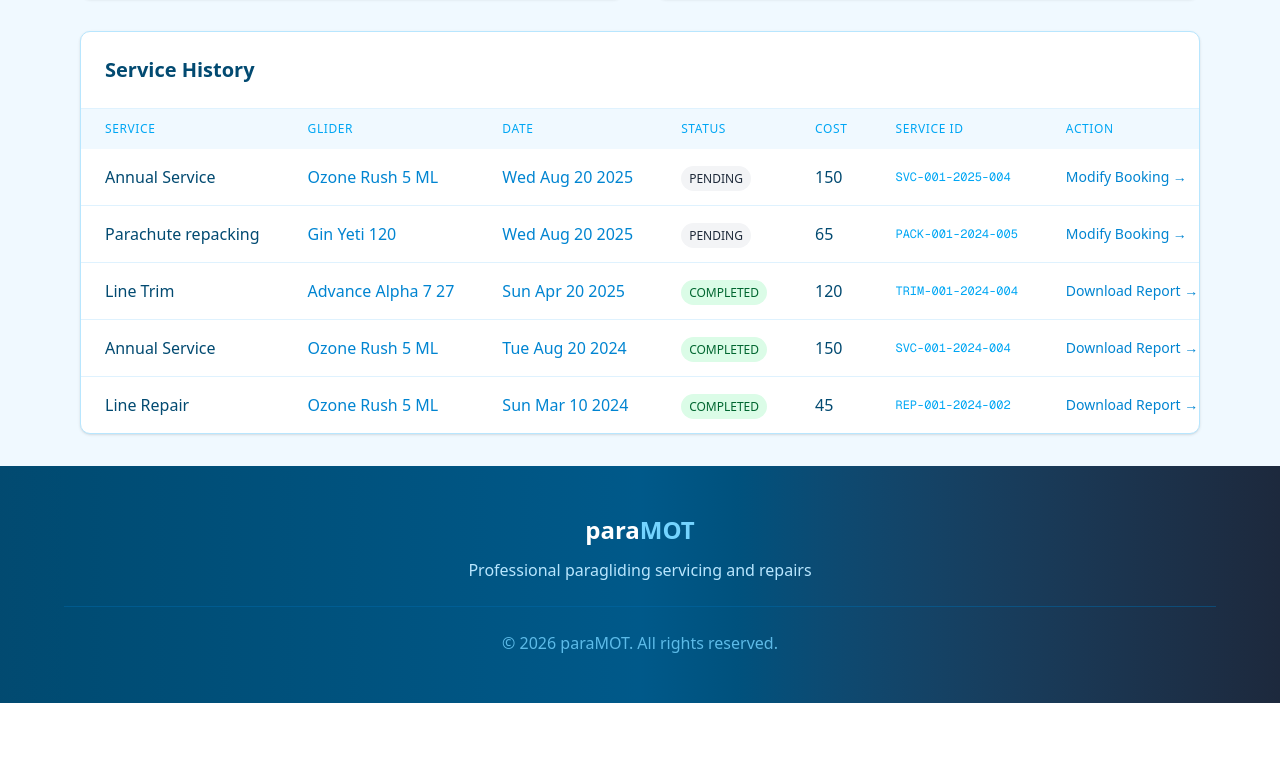
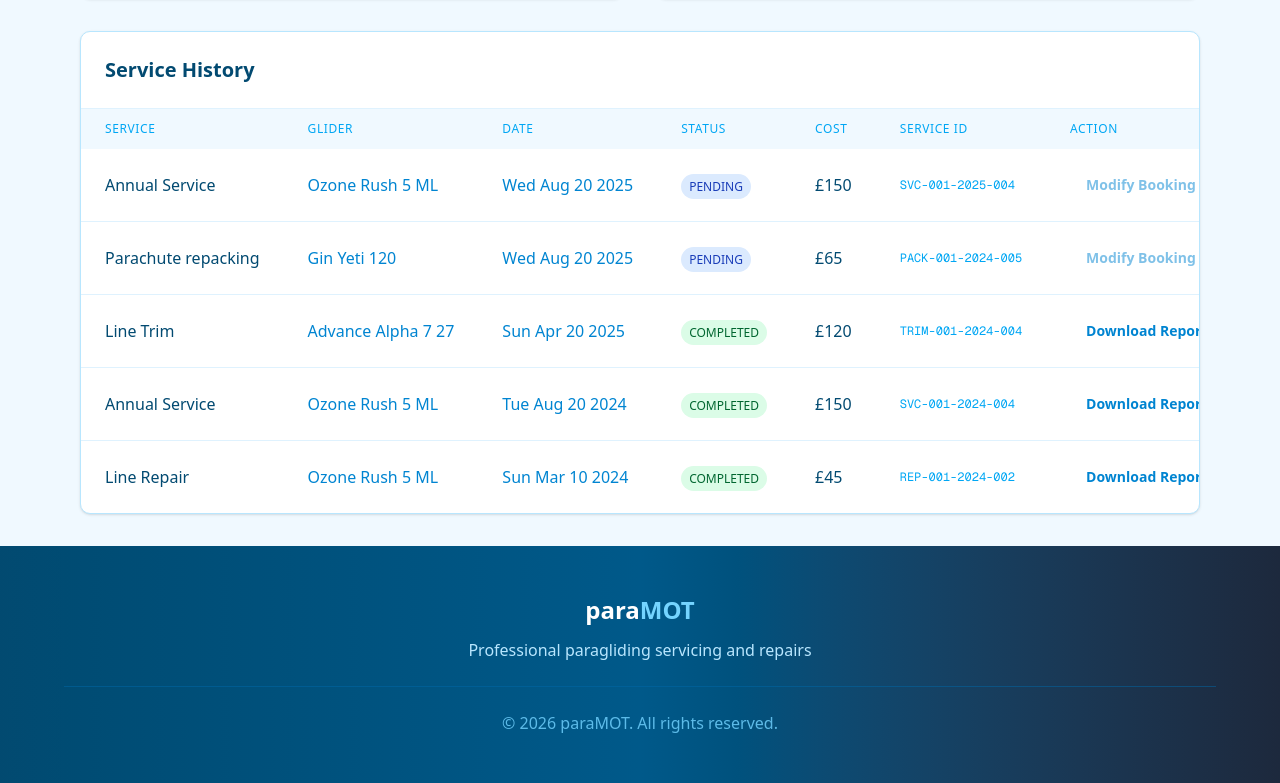
Before and after one commit to Skye-flyhigh/paramot-website, a Next.js app: page /dashboard in a window 1280 px wide. Shown: the part 809-1592 px from the top of the page. Before the commit the page ends 1512 px from the top, so only its background shows below. Built offline with nearby package versions, Linux system fonts and the light colour scheme; no server answers; sample sign-in values are in the browser's storage; what zod-form-data would draw is missing.

Commit message:
Booking modal management through a common hook

```diff
--- a/src/components/dashboard/BookingModal.tsx
+++ b/src/components/dashboard/BookingModal.tsx
@@ -120,7 +120,10 @@ export default function BookingModal({
               Service Type
             </label>
             <div className="space-y-3">
-              {serviceTypes.map((service) => (
+              {serviceTypes.map(
+                (
+                  service, // FIXME: not all the services apply to all the equipment types
+                ) => (
                   <label
                     key={service.value}
                     className="flex items-start space-x-3 cursor-pointer"
@@ -138,7 +141,8 @@ export default function BookingModal({
                       <div className="text-sm text-gray-600">{service.description}</div>
                     </div>
                   </label>
-              ))}
+                ),
+              )}
             </div>
           </div>
 
--- a/src/components/dashboard/DashboardCTA.tsx
+++ b/src/components/dashboard/DashboardCTA.tsx
@@ -1,43 +1,18 @@
 'use client';
 
-import { Customer, Equipment, ServiceRecords } from '@/lib/schema';
+import { Customer, Equipment } from '@/lib/schema';
 import { useState } from 'react';
 import { EquipmentPicker } from './EquipmentPicker';
 import { getCustomerEquipment } from '@/lib/mockData';
 import BookingModal from './BookingModal';
 import { Button } from '../ui/button';
-
-interface ModalState {
-  isOpen: boolean;
-  mode: 'picker' | 'booking' | null;
-  selectedService?: ServiceRecords;
-}
+import { useModal } from '@/hooks/useModal';
 
 export function DashboardCTA(customer: Customer) {
-  const [modalState, setModalState] = useState<ModalState>({
-    isOpen: false,
-    mode: null,
-  });
-
+  const { modalState, openModal, closeModal } = useModal();
   const [newEquipment, setNewEquipment] = useState<Equipment | null>(null);
 
   const equipmentList = getCustomerEquipment(customer.id);
-  // const newEquipement: Equipment = {}
-
-  const openModal = (mode: 'picker' | 'booking', service?: ServiceRecords) => {
-    setModalState({
-      isOpen: true,
-      mode,
-      selectedService: service,
-    });
-  };
-
-  const closeModal = () => {
-    setModalState({
-      isOpen: false,
-      mode: null,
-    });
-  };
 
   return (
     <div className="mt-6 flex gap-3 space-around">
--- a/src/components/dashboard/ServiceHistoryTable.tsx
+++ b/src/components/dashboard/ServiceHistoryTable.tsx
@@ -1,10 +1,10 @@
 'use client';
 
-import { useState } from 'react';
 import { ServiceRecords, Equipment } from '@/lib/schema';
 import { getStatusColor } from '@/lib/styling/services';
 import BookingModal from './BookingModal';
 import { Button } from '@/components/ui/button';
+import { useModal } from '@/hooks/useModal';
 
 export default function ServiceHistoryTable({
   serviceHistory,
@@ -13,29 +13,8 @@ export default function ServiceHistoryTable({
   serviceHistory: ServiceRecords[];
   equipment?: Equipment;
 }) {
-  const [modalState, setModalState] = useState<{
-    isOpen: boolean;
-    mode: 'create' | 'modify';
-    selectedService?: ServiceRecords;
-  }>({
-    isOpen: false,
-    mode: 'create',
-  });
+  const { modalState, openModal, closeModal } = useModal();
 
-  const openModal = (mode: 'create' | 'modify', service?: ServiceRecords) => {
-    setModalState({
-      isOpen: true,
-      mode,
-      selectedService: service,
-    });
-  };
-
-  const closeModal = () => {
-    setModalState({
-      isOpen: false,
-      mode: 'create',
-    });
-  };
   return (
     <div className="bg-white rounded-lg shadow-sm border border-sky-200 mt-8">
       <div className="p-6 border-b border-sky-100">
@@ -87,7 +66,7 @@ export default function ServiceHistoryTable({
                     {service.status}
                   </span>
                 </td>
-                <td className="px-6 py-4 whitespace-nowrap font-medium text-sky-900">
+                <td className="px-6 py-4 whitespace-nowrap font-medium text-sky-900 before:content-['£']">
                   {service.cost}
                 </td>
                 <td className="px-6 py-4 whitespace-nowrap text-xs font-mono text-sky-500">
@@ -95,22 +74,23 @@ export default function ServiceHistoryTable({
                 </td>
                 <td className="px-6 py-4 whitespace-nowrap text-sm">
                   {service.status === 'PENDING' ? (
-                    equipment ? (
-                      <button
-                        onClick={() => openModal('modify', service)}
-                        className="text-sky-600 hover:text-sky-800 font-medium transition-colors"
-                      >
-                        Modify Booking →
-                      </button>
-                    ) : (
-                      <span className="text-sky-600 hover:text-sky-800 font-medium">
-                        Modify Booking →
-                      </span>
-                    )
+                    <Button
+                      onClick={() => openModal('booking', service)}
+                      disabled={!equipment}
+                      variant="link"
+                      size="sm"
+                      className="text-sky-600 hover:text-sky-800 font-medium transition-colors"
+                    >
+                      Modify Booking →
+                    </Button>
                   ) : (
-                    <span className="text-sky-600 hover:text-sky-800 font-medium cursor-pointer">
+                    <Button
+                      className="text-sky-600 hover:text-sky-800 font-medium cursor-pointer"
+                      variant="link"
+                      size="sm"
+                    >
                       Download Report →
-                    </span>
+                    </Button>
                   )}
                 </td>
               </tr>
@@ -123,7 +103,7 @@ export default function ServiceHistoryTable({
       {equipment && (
         <div className="p-6 border-t border-sky-100 bg-sky-25">
           <Button
-            onClick={() => openModal('create')}
+            onClick={() => openModal('booking')}
             variant="default"
             size="lg"
             className="w-full"
--- /dev/null
+++ b/src/hooks/useModal.ts
@@ -0,0 +1,37 @@
+import { useState } from 'react';
+import { ServiceRecords } from '../lib/schema';
+
+interface ModalState<T> {
+  isOpen: boolean;
+  mode: 'picker' | 'booking' | null;
+  selectedService?: ServiceRecords;
+}
+
+export function useModal<T = undefined>() {
+  const [modalState, setModalState] = useState<ModalState<T>>({
+    isOpen: false,
+    mode: null,
+    selectedService: undefined,
+  });
+
+  const openModal = (mode: 'picker' | 'booking', service?: ServiceRecords) => {
+    setModalState({
+      isOpen: true,
+      mode,
+      selectedService: service,
+    });
+  };
+
+  const closeModal = () => {
+    setModalState({
+      isOpen: false,
+      mode: null,
+    });
+  };
+
+  return {
+    modalState,
+    openModal,
+    closeModal,
+  };
+}
--- a/src/lib/styling/services.ts
+++ b/src/lib/styling/services.ts
@@ -1,27 +1,27 @@
 export const getStatusColor = (status: string) => {
   switch (status.toLowerCase()) {
-    case "completed":
-      return "bg-green-100 text-green-800";
-    case "scheduled":
-      return "bg-blue-100 text-blue-800";
-    case "in_progress":
-      return "bg-yellow-100 text-yellow-800";
+    case 'completed':
+      return 'bg-green-100 text-green-800';
+    case 'pending':
+      return 'bg-blue-100 text-blue-800';
+    case 'in_progress':
+      return 'bg-yellow-100 text-yellow-800';
     default:
-      return "bg-gray-100 text-gray-800";
+      return 'bg-gray-100 text-gray-800';
   }
 };
 
 export const getServiceDescription = (serviceType: string) => {
   switch (serviceType) {
-    case "SVC-001":
-      return "Complete annual service including line inspection, canopy check, and trim verification";
-    case "TRIM-001":
-      return "Line length verification and trim adjustment for optimal glider performance";
-    case "PACK-001":
-      return "Reserve parachute inspection and repacking according to manufacturer guidelines";
-    case "REP-001":
-      return "Repair services for glider damage including fabric and line replacement";
+    case 'SVC-001':
+      return 'Complete annual service including line inspection, canopy check, and trim verification';
+    case 'TRIM-001':
+      return 'Line length verification and trim adjustment for optimal glider performance';
+    case 'PACK-001':
+      return 'Reserve parachute inspection and repacking according to manufacturer guidelines';
+    case 'REP-001':
+      return 'Repair services for glider damage including fabric and line replacement';
     default:
-      return "Professional paragliding equipment service";
+      return 'Professional paragliding equipment service';
   }
 };
--- a/src/lib/submit/submitEquipmentForm.ts
+++ b/src/lib/submit/submitEquipmentForm.ts
@@ -3,12 +3,14 @@
 import { EquipmentPickerFormState } from '@/components/dashboard/EquipmentPicker';
 import { z } from 'zod';
 import { zfd } from 'zod-form-data';
+import { EquipmentType } from '../schema';
 
 // Define the schema for equipment form validation
 const equipmentFormSchema = zfd.formData({
   manufacturer: zfd.text(z.string().min(1, 'Manufacturer is required')),
   model: zfd.text(z.string().min(1, 'Model is required')),
-  size: zfd.text(z.string().min(1, 'Size is required').max(10, 'Size too long')),
+  size: zfd.text(z.string().min(1, 'Size is required').max(3, 'Size too long')),
+  type: zfd.text(z.string().min(1, 'Type is required')),
   serialNumber: zfd.text(z.string().optional()),
 
   // Examples of other zfd types you can use:
@@ -32,15 +34,16 @@ export default async function submitEquipmentForm(
     // Simulate processing delay
     await new Promise((resolve) => setTimeout(resolve, 1000));
 
-    // TODO: Save to database
-    // await mockDatabase.equipment.create(validatedData);
+    // TODO: Save to database and get real ID back
+    // const newEquipment = await mockDatabase.equipment.create(validatedData);
 
     return {
       formData: {
-        manufacturer: '',
-        model: '',
-        size: '',
-        serialNumber: '',
+        manufacturer: validatedData.manufacturer,
+        model: validatedData.model,
+        size: validatedData.size,
+        serialNumber: validatedData.serialNumber || '',
+        type: validatedData.type as EquipmentType,
       },
       errors: {},
       success: true,
@@ -52,7 +55,7 @@ export default async function submitEquipmentForm(
     if (error instanceof z.ZodError) {
       const fieldErrors: Record<string, string> = {};
 
-      error.errors.forEach((err) => {
+      error.issues.forEach((err) => {
         const fieldName = err.path[0] as string;
         fieldErrors[fieldName] = err.message;
       });
@@ -63,6 +66,7 @@ export default async function submitEquipmentForm(
           model: (data.get('model') as string) || '',
           size: (data.get('size') as string) || '',
           serialNumber: (data.get('serialNumber') as string) || '',
+          type: (data.get('type') as EquipmentType) || 'glider',
         },
         errors: fieldErrors,
         success: false,
```
Also changed, not shown: src/components/dashboard/EquipmentPicker.tsx (+21 -1 lines). Lines whose indentation alone changed are shown as unchanged.
